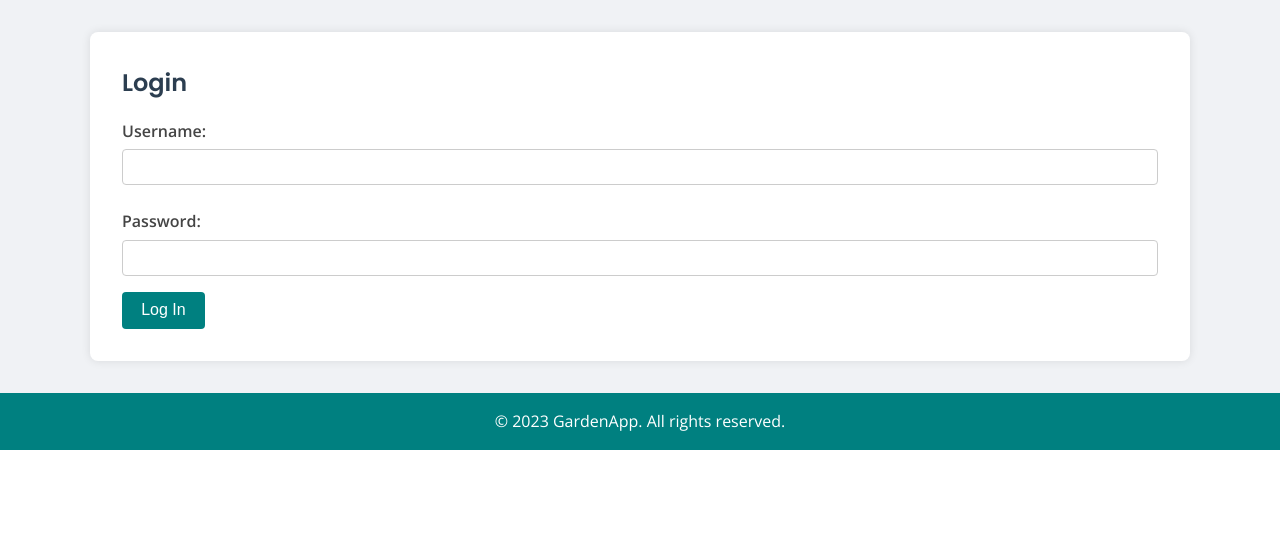
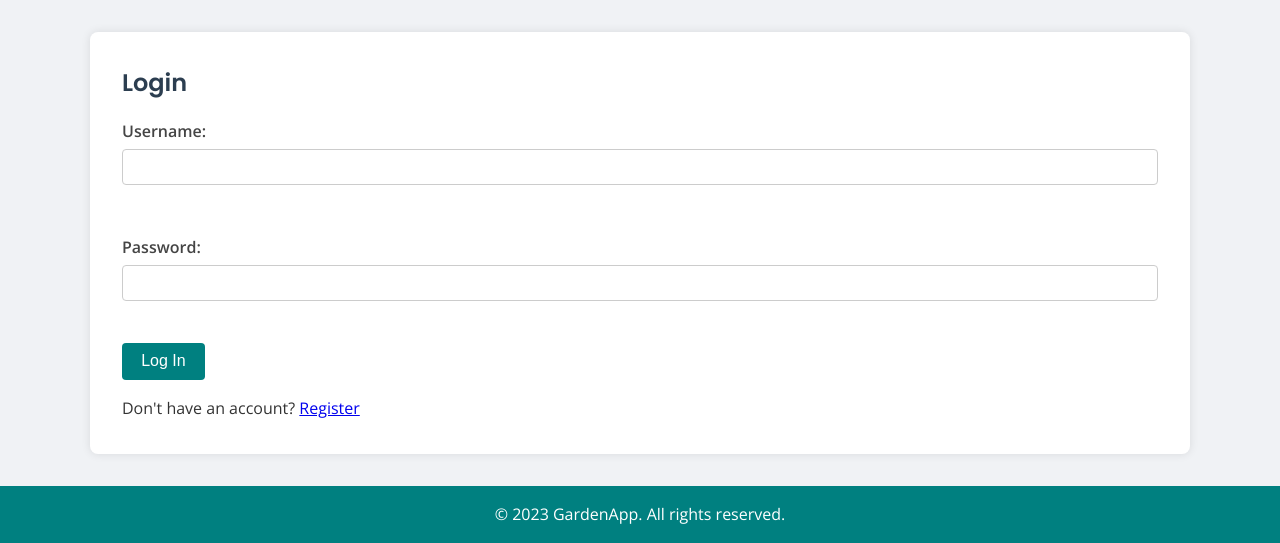
Before and after one commit to akshajnad/Verdant, a Flask app: page /login in a window 1280 px wide. Shown: the part 386-929 px from the top of the page. Before the commit the page ends 836 px from the top, so only its background shows below. Run offline with Flask 3, Linux system fonts and the light colour scheme.

Commit message:
Update login.html

```diff
--- a/templates/login.html
+++ b/templates/login.html
@@ -1,13 +1,21 @@
+<!-- templates/login.html -->
 {% extends "layout.html" %}
 {% block title %}Login | GardenApp{% endblock %}
+
 {% block content %}
 <h2>Login</h2>
 <form method="POST">
-    <!-- your username/password fields here -->
     <label>Username:</label>
-    <input type="text" name="username">
+    <input type="text" name="username" required><br><br>
+
     <label>Password:</label>
-    <input type="password" name="password">
-    <button type="submit" class="fancy-button">Log In</button>
+    <input type="password" name="password" required><br><br>
+
+    <button type="submit" class="btn">Log In</button>
 </form>
+
+<p style="margin-top:1rem;">
+  Don't have an account?
+  <a href="{{ url_for('register') }}">Register</a>
+</p>
 {% endblock %}
```
